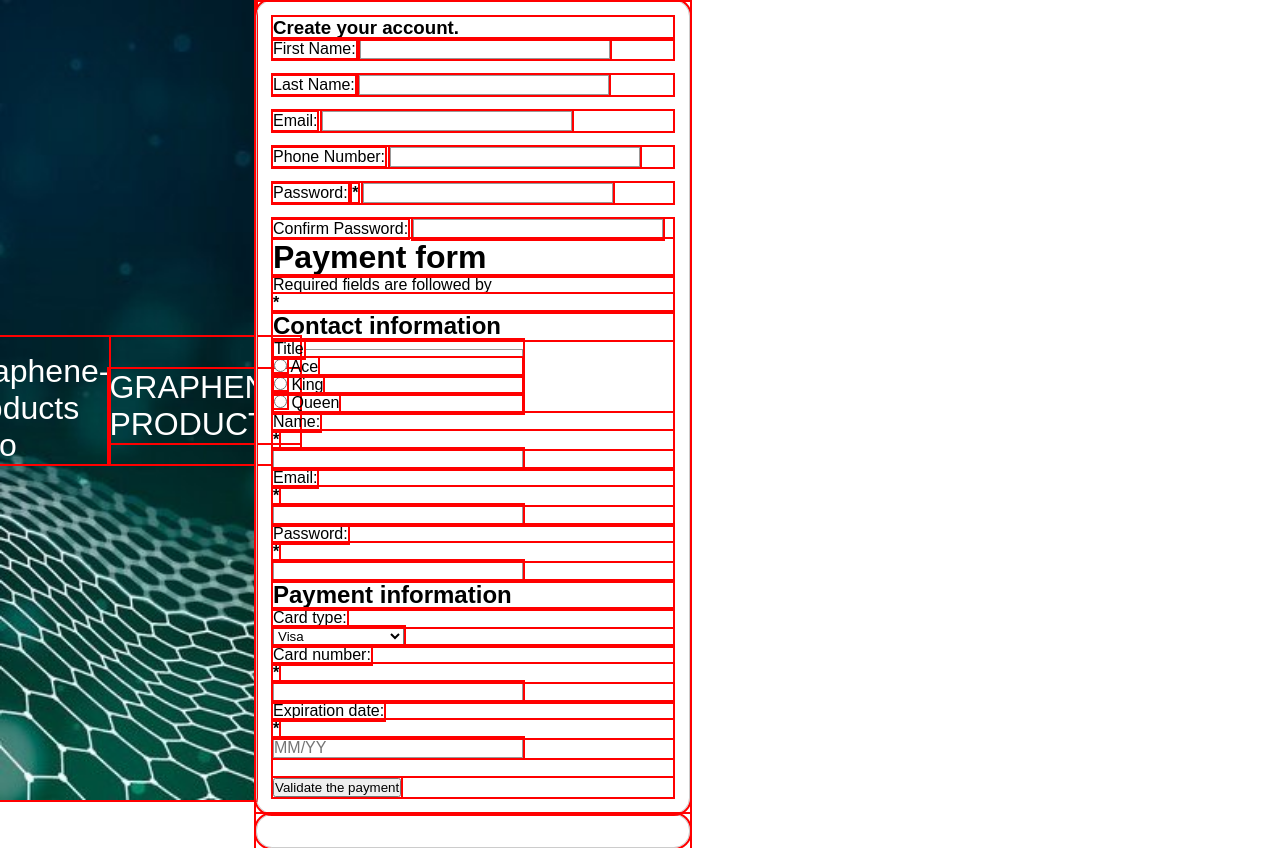
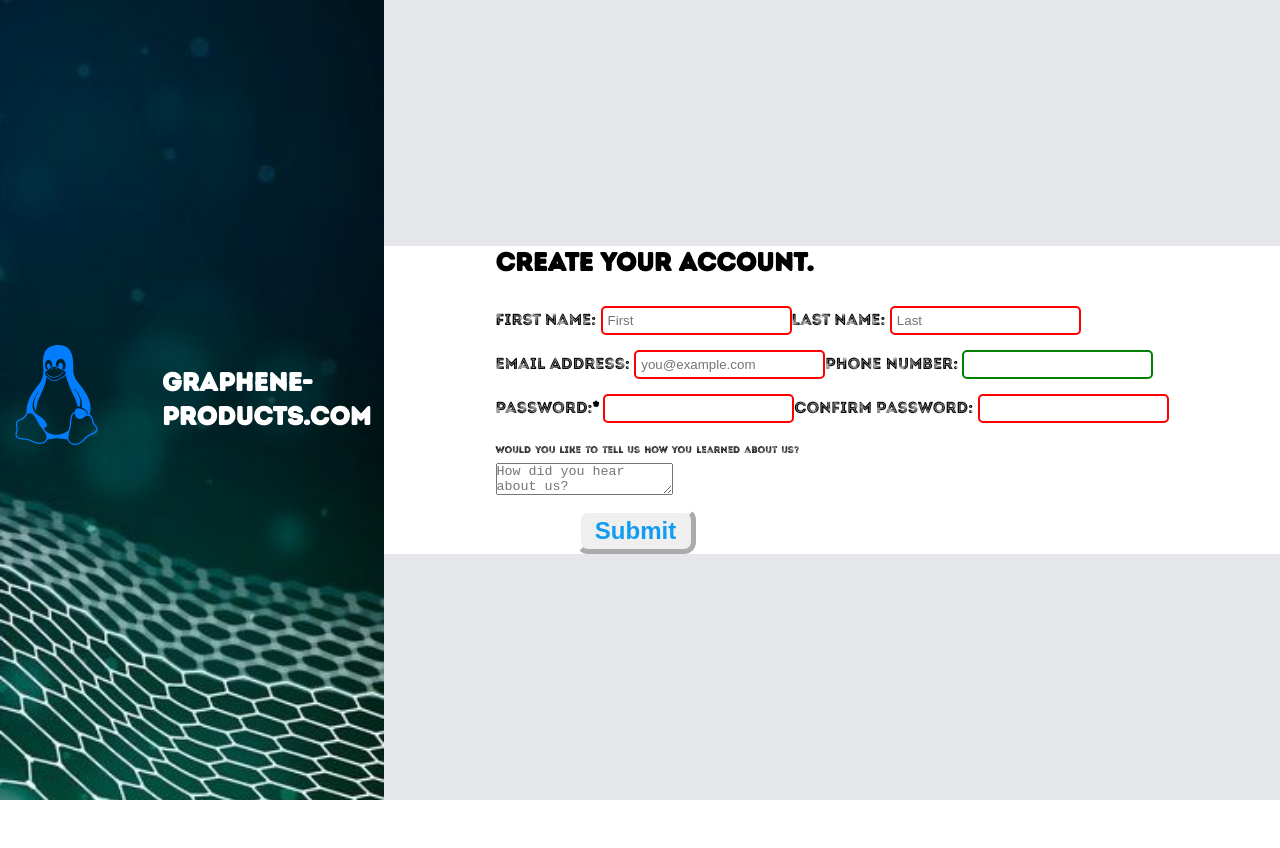
Before and after one commit to adamrudd/sign-up-form, a plain HTML site: page index.html in a window 1280 px wide. After the commit the page ends 800 px from the top, so only its background shows below. Drawn offline with Linux system fonts and the light colour scheme.

Commit message:
Add images and fonts

```diff
--- a/css/style.css
+++ b/css/style.css
@@ -1,53 +1,110 @@
-* {
+:root {
+    --sidebar-width: 30vw;
+    --dark-grey: #1F2937;
+    --hero: #FFFFFF;
+    --light-grey: #E5E7EB;
+    --medium-grey: #88898c;
+    --lighter-blue: #00AEF0;
+    --medium-blue: #129bf2;
+    --medium-pink: #f77d7a;
+}
+@font-face {
+    font-family: 'introrustg-base2line';
+    src: url('../fonts/introrustg-base2line-webfont.woff2') format('woff2'),
+         url('../fonts/introrustg-base2line-webfont.woff') format('woff');
+    font-weight: normal;
+    font-style: normal;
+}
+@font-face {
+    font-family: 'introheadr-base';
+    src: url('../fonts/introheadr-base-webfont.woff2') format('woff2'),
+         url('../fonts/introheadr-base-webfont.woff') format('woff');
+         /* url('../../testy/fonts/Web\ Fonts/introdeadr_base_macroman/introheadr-base-webfont.woff') format('woff'); */
+    font-weight: normal;
+    font-style: normal;
+}
+*,
+*::before,
+*::after {
     padding: 0;
     margin: 0;
-    outline: 2px solid red;
+    box-sizing: border-box;
+    /* outline: 2px solid red; */
+}
+html {
+    font-size: 16px;
+    margin: 0;
+    font-family: 'introrustg-base2line', 'introheadr-base', sans-serif, Roboto;
+}
+/* body {
+    width: 80%;
+    max-width: 800px;
+    margin: 0 auto;
+} */
+
+main {
+
+}
+  /* Typography */
+
+h1 {
+    font-size: 3.2rem;
 }
 
-body {
-    font: 1em sans-serif;
-    /* width: 200px;
-    padding: 0;
-    margin: 0 auto; */
+h2 {
+    font-size: 2.4rem;
+}
+
+h3 {
+    font-size: 1.6rem;
+}
+
+p {
+    font-size: 0.6rem;
+    line-height: 1.6rem;
+    word-spacing: 0.1rem;
 }
 
 form {
     margin: 0 auto;
-    width: 400px;
-    padding: 1em;
-    border: 1px solid #ccc;
-    border-radius: 1em;
+}
+input {
+    border: 2px solid #000;
+    margin-bottom: 15px;
+    padding: 5px;
+    border-radius: 5px;
 }
 
-p * {
-    display: block;
+input:invalid {
+    border-color: red;
 }
 
-h1 {
-    margin-top: 0;
+input:valid {
+    border-color: green;
 }
 
-ul {
-    margin: 0;
-    padding: 0;
-    list-style: none;
-}
-
-div + div {
-    margin-top: 1em;
-}
-
-label span {
-    display: inline-block;
-    text-align: right;
+button {
+    width: 120px;
+    height: 46px;
+    border: 5px solid var(--hero);
+    border-radius: 12px;
+    border-style: outset;
+    /* shadow-border: 0 1px 5px 0; */
+    /* padding: 10px 20px; */
+    color: var(--hero);
+    font-size: 24px;
+    font-weight: bold;
+    background-image: linear-gradient(166deg, var(--heroc) 7%, var(--herod) 92%);
+    margin: 8px 0 0 80px;
 }
 
 .container {
+    width: 100vw;
     display: flex;
 }
 
 .sidebar {
-    width: 20vw;
+    width: var(--sidebar-width);
     height: 100vh;
     background-image: url("../img/freepik-graphene3a.jpg");
     background-color: aqua;
@@ -64,17 +121,59 @@ label span {
     font-size: 2rem;
     display: flex;
     flex-flow: row nowrap;
-    /* align-items: center; */
+    align-items: center;
     /* justify-content: space-around; */
+    margin: 0 1vw;
 }
 
-.logo, .icon {
+.logo {
     flex: 1;
 }
 
-.
+.icon {
+    flex: 1;
+}
 
-input#mail {
+.content {
+    height: 100vh;
+    width: calc(100vw - var(--sidebar-width));
+    display: flex;
+    flex-flow: column nowrap;
+    /* align-items: center; */
+    justify-content: center;
+}
+
+.calltoaction {
+    flex: 1;
+    background-color: var(--light-grey);
+}
+
+.signupform {
+    flex: 1;
+    display: flex;
+    align-items: center;
+}
+
+#blank_line {
+    color: var(--hero);
+}
+
+.names, .contacts, .passwords {
+    display: flex;
+}
+
+.appreciation {
+    flex: 1;
+    background-color: var(--light-grey);
+}
+
+#submit_button {
+    color: var(--medium-blue);
+    font-weight: bold;
+    text-decoration: none;
+}
+
+/* input#mail {
 appearance: none;
 width: 100%;
 border: 1px solid #333;
@@ -84,7 +183,7 @@ font-family: inherit;
 font-size: 90%;
 
 box-sizing: border-box;
-}
+} */
 
 /* invalid fields */
 input#mail.invalid {
@@ -112,9 +211,7 @@ box-sizing: border-box;
 padding: 0.3em;
 }
 
-
-
-input,
+/* input,
 textarea {
 font: 1em sans-serif;
 width: 250px;
@@ -145,9 +242,7 @@ box-sizing: border-box;
 border: 1px solid #999;
 }
 
-button {
-margin: 20px 0 0 0;
-}
+
 
 label {
 display: inline-block;
@@ -155,4 +250,35 @@ display: inline-block;
 
 p label {
 width: 100%;
+} */
+
+/* form {
+    margin: 0 auto;
+    width: 400px;
+    padding: 1em;
+    border: 1px solid #ccc;
+    border-radius: 1em;
 }
+
+p * {
+    display: block;
+}
+
+h1 {
+    margin-top: 0;
+}
+
+ul {
+    margin: 0;
+    padding: 0;
+    list-style: none;
+}
+
+div + div {
+    margin-top: 1em;
+}
+
+label span {
+    display: inline-block;
+    text-align: right;
+} */
--- a/index.html
+++ b/index.html
@@ -3,7 +3,7 @@
 <head>
     <meta charset="UTF-8">
     <meta name="viewport" content="width=device-width, initial-scale=1.0">
-    <link rel="stylesheet" href="./css/style.css">
+    <link rel="stylesheet" href="./css/style.css" type="text/css">
     <script src="./js/script.js"></script>
 
     <title>Sign-up form</title>
@@ -13,48 +13,65 @@
         <aside class="sidebar">
           <div class="banner">
             <div class="icon">
-              <img src="./img/linux.svg" alt="Graphene-products logo" width="auto" height="100px">
+              <img src="./img/linux.svg" alt="graphene products logo" width="auto" height="100px">
             </div>
             <div class="logo">
-              <p>GRAPHENE-PRODUCTS</p>
+              <h3>graphene-products.com</h3>
             </div>
           </div>
         </aside>
         <!-- main.content>div.text(p)+form:post.inputs+form.buttons -->
         <main class="content">
-            <div class="calltoaction"></div>
-            <p></p>
+            <div class="calltoaction"><p></p></div>
             <div class="signupform">
-                <form action="#" method="post">
-                  <h3>Create your account.</h3>
-                  <div id="input_name">
+              <form action="https://httpbin.org/post" class="form" id="sign_up" method="post">
+                <h3>Create your account.</h3>
+                <p id="blank_line">space</p>
+                <div class="names">
+                  <div id="input_first">
                     <label for="first_name">First Name:</label>
-                    <input type="text" class="name_input" required />
+                    <input type="text" id="first_name" name="first_name" placeholder="First" required autocomplete="off">
                   </div>
-                  <div id="input_last_name">
+                  <div id="input_last">
                     <label for="last_name">Last Name:</label>
-                    <input type="text" class="last_name_input" required />
+                    <input type="text" id="last_name" name="last_name" placeholder="Last" required>
                   </div>
+                </div>
+                <div class="contacts">
                   <div id="input_email">
-                    <label for="email">Email:</label>
-                    <input type="email" class="email_input" required />
+                    <label for="email_address">Email Address:</label>
+                    <input type="email" id="email_address" name="email_address" placeholder="you@example.com" minlength="6" required>
                   </div>
-                  <div id="input_phone_number">
+                  <div id="input_phone">
                     <label for="phone_number">Phone Number:</label>
-                    <input type="tel" minlength="9" name="number_input" required />
+                    <input type="tel" id="phone_number" name="phone_number" minlength="9" maxlength="13">
                   </div>
+                </div>
+                <div class="passwords">
                   <div id="input_password">
-                    <label for="password">
-                      <span>Password:</span>
-                      <strong><span aria-label="required">*</span></strong>
-                    </label>
-                    <input type="password" id="password" name="password" minlength="8" required />
+                    <label for="password"><span>Password:</span><strong><span aria-label="required">*</span></strong></label>
+                    <input type="password" id="password" name="password" minlength="8" required>
                   </div>
-                  <div id="input_confirm_password">
+                  <div id="input_confirm">
                     <label for="confirm_password">Confirm Password:</label>
-                    <input type="password" id="confirm_password" name="confirm_password" pattern=".{8,}" title="The passwords do not match." required />
+                    <input type="password" id="confirm_password" name="confirm_password" pattern=".{8,}" title="The passwords do not match." required>
+                  </div>
+                </div>
+                <div id="input_comment">
+                  <p>Would you like to tell us how you learned about us?</p>
+                  <textarea placeholder="How did you hear about us?" maxlength="50"></textarea>
+                  <p></p>
+                </div>
+                <button type="submit" id="submit_button">Submit</button>
+              </form>
+            </div>
+            <div class="appreciation"><p></p></div>
+        </main>
+    </div>
+</body>
+</html>
 
-                    <h1>Payment form</h1>
+                    <!-- <h1>Payment form</h1>
                     <p>Required fields are followed by <strong><span aria-label="required">*</span></strong></p>
 
                     <section>
@@ -143,16 +160,4 @@
                         <p>
                           <button type="submit">Validate the payment</button>
                         </p>
-                      </section>
-
-
-
-                </form>
-            </div>
-            <div class="buttons">
-                <form action="" class="buttons"></form>
-            </div>
-        </main>
-    </div>
-</body>
-</html>
+                      </section> -->
--- a/js/script.js
+++ b/js/script.js
@@ -1,3 +1,11 @@
+const username = document.querySelector("#first_name")
+const greetMeButton = document.querySelector(".greet-btn")
+const greetingOutput = document.querySelector(".greeting")
+
+greetMeButton.addEventListener('click', (event) => {
+   greetingOutput.innerText = `Hello ${username.value}`;
+})
+
 const form = document.querySelector("form");
 const email = document.getElementById("mail");
 const emailError = document.querySelector("#mail + span.error");
```
Also changed, not shown: fonts/introheadr-base-webfont.woff (added), fonts/introheadr-base-webfont.woff2 (added), fonts/introrustg-base2line-webfont.woff (added), fonts/introrustg-base2line-webfont.woff2 (added), img/linux.svg (added), 1 other file.
